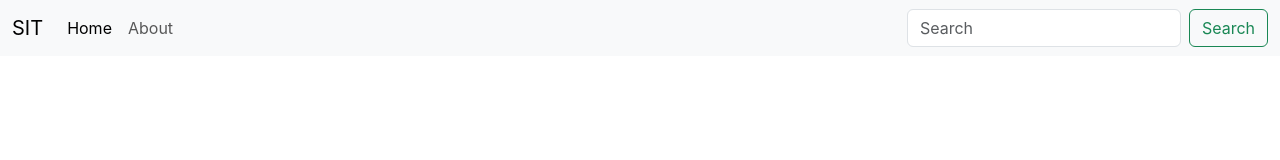
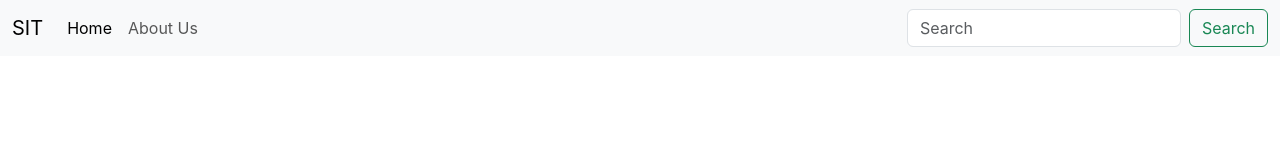
Before and after one commit to geniusinfotech/Reactapp-demo, a React (Create React App) app: page / in a window 1280 px wide. Shown: the top 160 px of the page. Built offline with nearby package versions, Linux system fonts and the light colour scheme.

Commit message:
add Navbar component

```diff
--- a/src/App.js
+++ b/src/App.js
@@ -1,32 +1,10 @@
 import "./App.css";
-
-
+import Navbar from './components/Navbar.js'
 
 function App() {
   return (
     <>
-      <nav className="navbar navbar-expand-lg bg-body-tertiary">
-        <div className="container-fluid">
-          <a className="navbar-brand" href="/">SIT</a>
-          <button className="navbar-toggler" type="button" data-bs-toggle="collapse" data-bs-target="#navbarSupportedContent" aria-controls="navbarSupportedContent" aria-expanded="false" aria-label="Toggle navigation">
-            <span className="navbar-toggler-icon"></span>
-          </button>
-          <div className="collapse navbar-collapse" id="navbarSupportedContent">
-            <ul className="navbar-nav me-auto mb-2 mb-lg-0">
-              <li className="nav-item">
-                <a className="nav-link active" aria-current="page" href="/">Home</a>
-              </li>
-              <li className="nav-item">
-                <a className="nav-link" href="/">About</a>
-              </li>
-            </ul>
-            <form className="d-flex" role="search">
-              <input className="form-control me-2" type="search" placeholder="Search" aria-label="Search" />
-                <button className="btn btn-outline-success" type="submit">Search</button>
-            </form>
-          </div>
-        </div>
-      </nav>
+      <Navbar title="SIT" aboutText="About Us" />
     </>
   );
 }
--- /dev/null
+++ b/src/components/Navbar.js
@@ -0,0 +1,41 @@
+import React from 'react'
+import PropTypes from 'prop-types'
+export default function Navbar(props) {
+    return (
+        <div>
+            <nav className="navbar navbar-expand-lg bg-body-tertiary">
+                <div className="container-fluid">
+                    <a className="navbar-brand" href="/">{props.title}</a>
+                    <button className="navbar-toggler" type="button" data-bs-toggle="collapse" data-bs-target="#navbarSupportedContent" aria-controls="navbarSupportedContent" aria-expanded="false" aria-label="Toggle navigation">
+                        <span className="navbar-toggler-icon"></span>
+                    </button>
+                    <div className="collapse navbar-collapse" id="navbarSupportedContent">
+                        <ul className="navbar-nav me-auto mb-2 mb-lg-0">
+                            <li className="nav-item">
+                                <a className="nav-link active" aria-current="page" href="/">Home</a>
+                            </li>
+                            <li className="nav-item">
+                                <a className="nav-link" href="/">{props.aboutText}</a>
+                            </li>
+                        </ul>
+                        <form className="d-flex" role="search">
+                            <input className="form-control me-2" type="search" placeholder="Search" aria-label="Search" />
+                            <button className="btn btn-outline-success" type="submit">Search</button>
+                        </form>
+                    </div>
+                </div>
+            </nav>
+        </div>
+    )
+}
+
+
+Navbar.propTypes = {
+    title: PropTypes.string.isRequired,
+    aboutText: PropTypes.string,
+}
+
+Navbar.defaultProps={
+    title:"Set title here",
+    aboutText: "About Text Here",
+}
```
